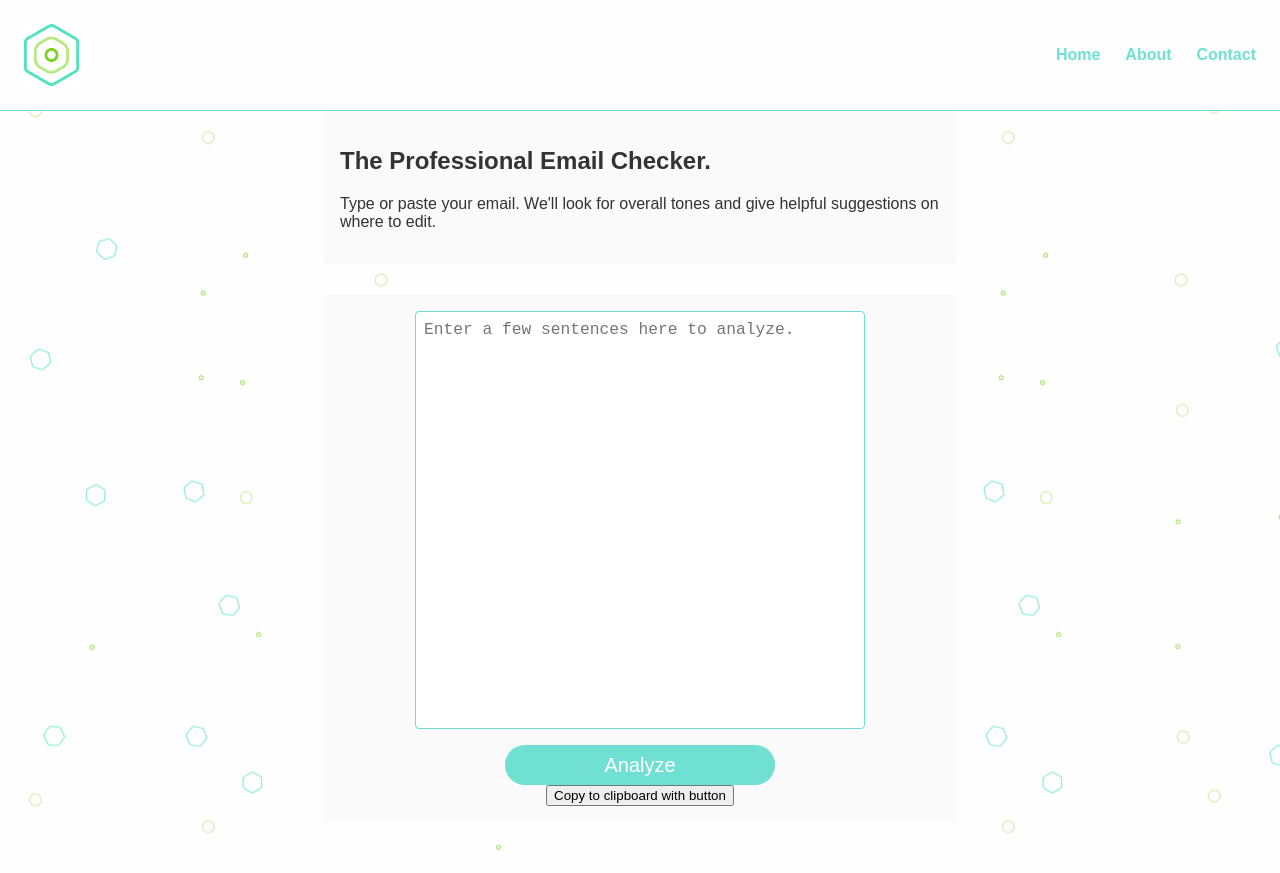
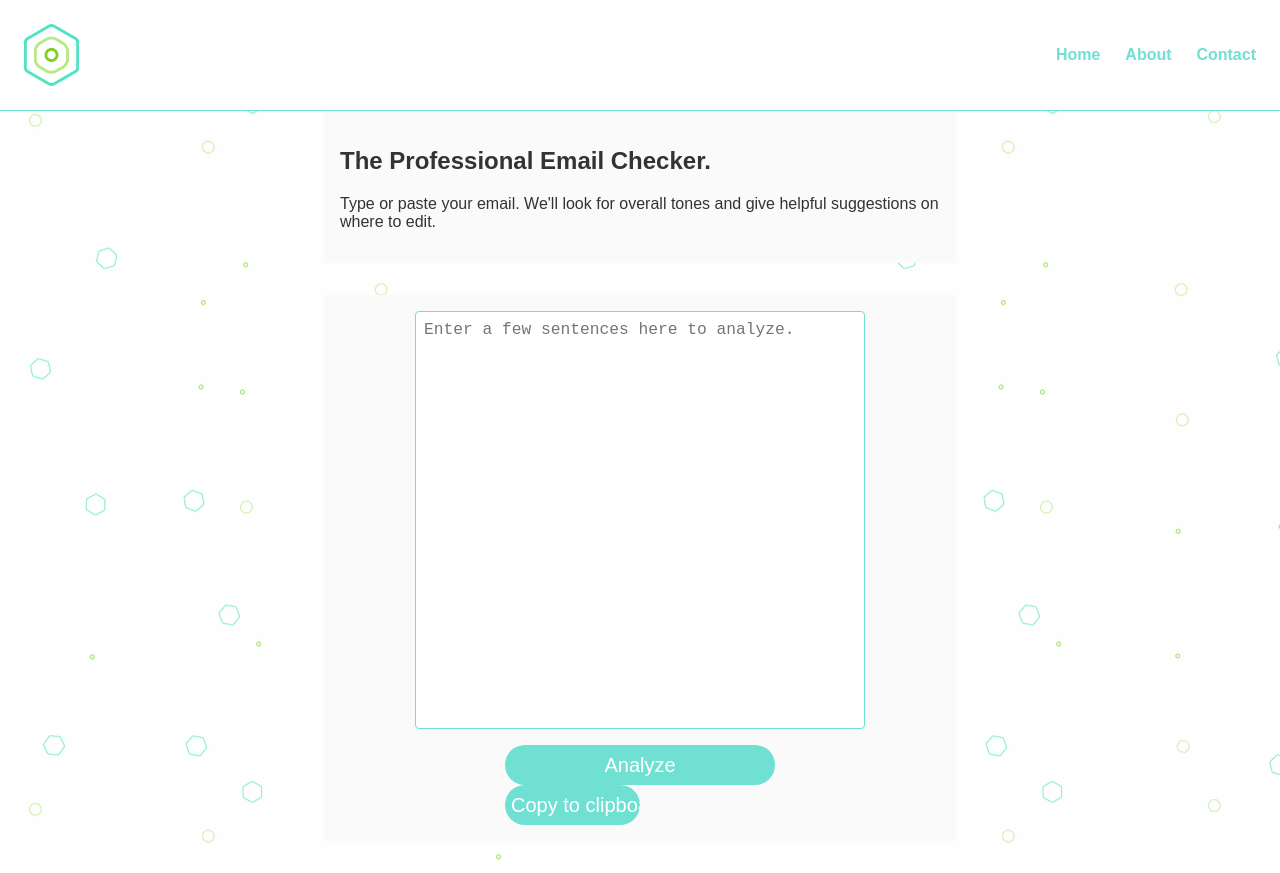
Before and after one commit to BrandonKlotz/senti, a React (Create React App) app in the folder client/: page / in a window 1280 px wide. Built offline with nearby package versions, Linux system fonts and the light colour scheme.

Commit message:
Added simple CSS for Clipboard button. To Do: Update css and positioning. Add if else to it to show when all sent tones are green.

```diff
--- a/client/src/components/Form.js
+++ b/client/src/components/Form.js
@@ -29,7 +29,7 @@ class Form extends Component {
 				<div>
 	        <CopyToClipboard text={this.state.value}
 	          onCopy={() => this.setState({copied: true})}>
-	          <button>Copy to clipboard with button</button>
+	          <input type="button" value="Copy to clipboard with button" className="Button" />
 	        </CopyToClipboard>
 	        {this.state.copied ? <span style={{color: 'red'}}>Copied.</span> : null}
       	</div>
@@ -55,7 +55,7 @@ class Form extends Component {
 		}
 
 		this.props.onSubmit({
-			text: this.state.value,
+			text: this.state.value
 		});
 	}
 }
```
